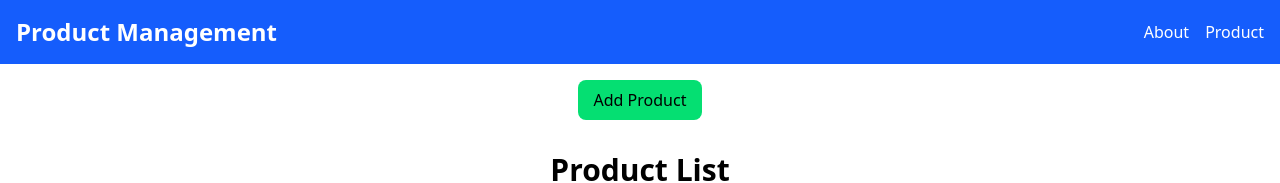
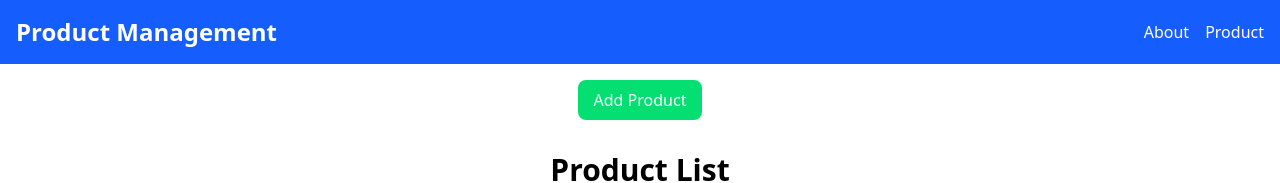
Before and after one commit to P4warit06/PROJECT2-SEC-1-Kittiphop.vue, a Vue app: page /product in a window 1280 px wide. Shown: the top 183 px of the page. Built offline with nearby package versions, Linux system fonts and the light colour scheme.

Commit message:
059-[Update] Change Color Add Product Button

```diff
--- a/src/components/product/ProductManager.vue
+++ b/src/components/product/ProductManager.vue
@@ -45,7 +45,7 @@ const cancelAdding = () => {
   <div>
     <div class="w-full flex justify-center items-center my-4">
       <button v-show="!isAdding" @click="isAdding = !isAdding"
-        class="bg-green-400 py-2 px-4 rounded-lg cursor-pointer hover:opacity-80">
+        class="bg-green-400 py-2 px-4 rounded-lg cursor-pointer hover:opacity-80 text-white">
         Add Product
       </button>
     </div>
```
